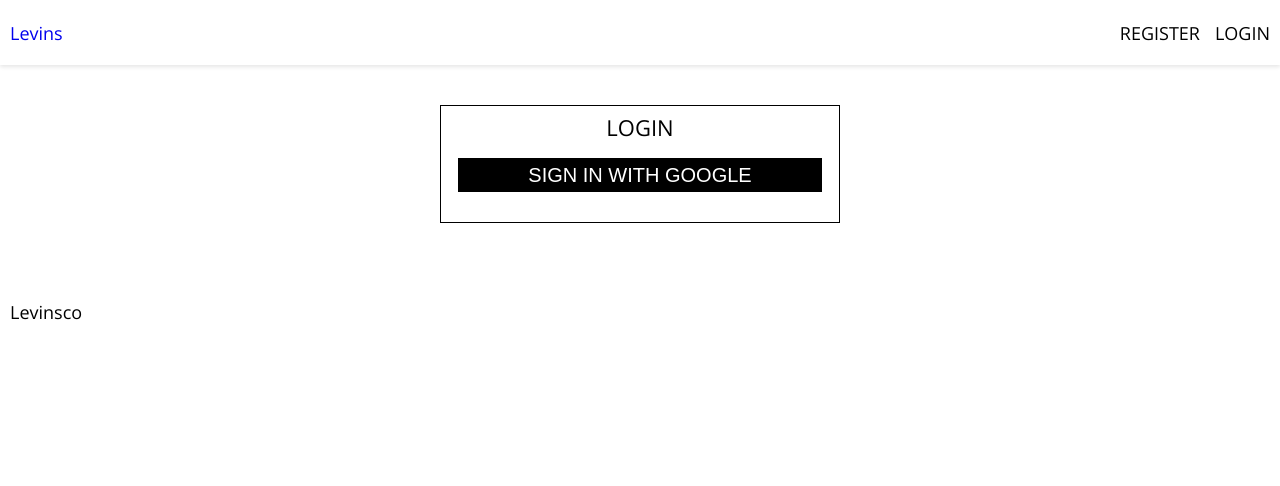
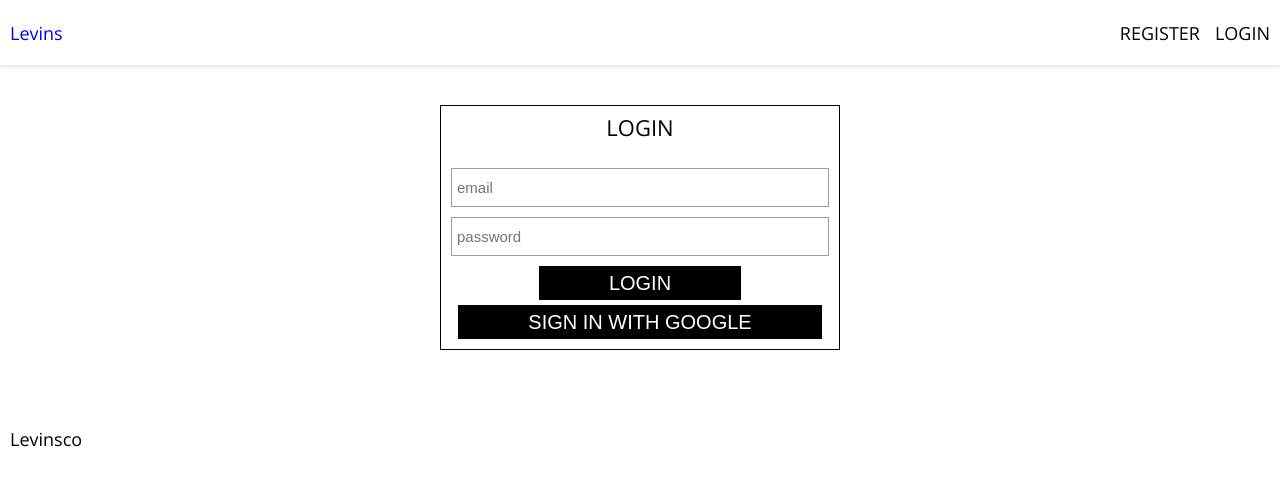
Before and after one commit to Chantz-J/levinsco, a React (Create React App) app: page /login in a window 1280 px wide. Shown: the top 486 px of the page. Built offline with nearby package versions, Linux system fonts and the light colour scheme; no server answers.

Commit message:
reused input and button for sign in form

```diff
--- a/src/components/SignIn/index.js
+++ b/src/components/SignIn/index.js
@@ -1,7 +1,9 @@
-import React from 'react'
+import React, { Component } from 'react'
 import styled from 'styled-components'
 import { signInWithGoogle } from './../../firebase/utils'
 
+//FORM COMPONENTS
+import FormInput from './../forms/FormInput'
 import Button from './../forms/Button'
 
 const StyledDiv = styled.div`
@@ -23,28 +25,69 @@
             width: 100%;
             text-align: center;
             padding: 0;
-            margin: 0 auto;
+            margin: 0 auto 3rem;
         }
 
         .socialSignIn {
-            margin: 2rem auto;
+            margin: .5rem auto 0;
         }
 
     }
 `
 
-function SignIn(props){
+const initialState = {
+    email: '',
+    password: '',
+}
 
-    const handleSubmit = e => {
+class SignIn extends Component{
+    constructor(props){
+        super(props)
+        this.state = {
+            ...initialState
+        }
+        this.handleChange = this.handleChange.bind(this)
+        this.handleSubmit = this.handleSubmit.bind(this)
+    }
+
+    handleChange =  e => {
+        const { name, value } = e.target
+        this.setState({
+            [name]: value
+        })
+    }
+
+     handleSubmit = async e => {
         e.preventDefault()
     }
+
+    render(){
+
+        const { email, password } = this.state
         return (
             <StyledDiv>
                 <div className="wrap">
                     <h2>Login</h2>
 
                     <div className="formWrap">
-                    <form onSubmit={handleSubmit}>
+                        <form onSubmit={this.handleSubmit}>
+
+                        <FormInput
+                          type='email'
+                          name='email'
+                          value={email}
+                          placeholder='email'
+                          handleChange={this.handleChange}
+                        />
+                        <FormInput
+                          type='password'
+                          name='password'
+                          value={password}
+                          placeholder='password'
+                          handleChange={this.handleChange}
+                        />
+                        <Button type="submit">Login</Button>
+
                             <div className="socialSignIn">
                                 <div className="row">
                                     <Button onClick={signInWithGoogle}>
@@ -60,5 +103,6 @@
             </StyledDiv>
         )
     }
+}
 
 export default SignIn
```
Lines whose indentation alone changed are shown as unchanged.
